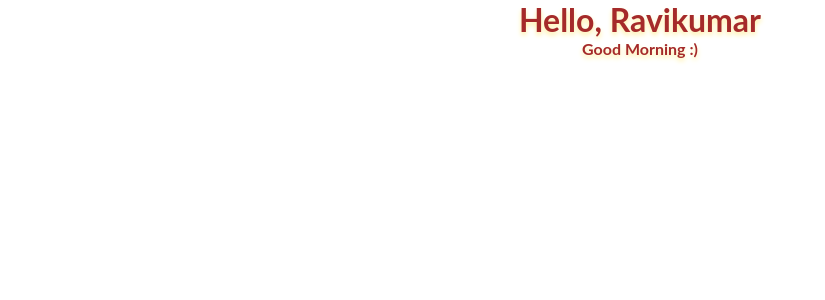
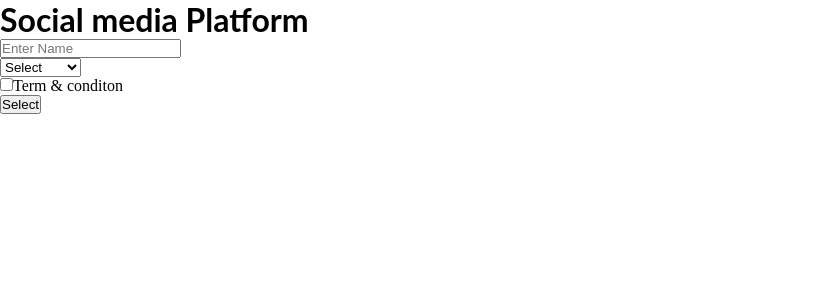
Before and after one commit to rvpatel/React-Cource, a React (Create React App) app: page / in a window 1280 px wide. Shown: the top 300 px of the page, without its empty margins (0-825 px from the left). Built offline with nearby package versions, Linux system fonts and the light colour scheme.

Commit message:
from structure

```diff
--- a/src/App.js
+++ b/src/App.js
@@ -1,11 +1,40 @@
-import React from 'react';
+import React, { useState } from 'react';
 import './style.css';
 
 export default function App() {
+  const [name, setName] = useState('');
+  const [tnc, setTnc] = useState(true);
+  const [favi, setfavi] = useState('');
+
+  function getFormdata(e) {
+    e.preventDefault();
+  }
   return (
     <div>
-      <h1 className="heading">Hello, Ravikumar</h1>
-      <p>Good Morning :)</p>
+      <h1>Social media Platform</h1>
+      <form onSelect={getFormdata}>
+        <input type="text" placeholder="Enter Name" name="name" value={name} />
+        <br />
+        <select
+          onChange={(e) => {
+            setfavi(e.target.value);
+          }}
+        >
+          <option value="">Select</option>
+          <option value="Facebook">Facebook</option>
+          <option value="Linked-in">Linked-in</option>
+        </select>
+        <br />
+        <input
+          type="checkbox"
+          placeholder="Term"
+          name="term"
+          onChange={(e) => setTnc(e.target.checked)}
+        />
+        Term & conditon
+        <br />
+        <button>Select</button>
+      </form>
     </div>
   );
 }
```
